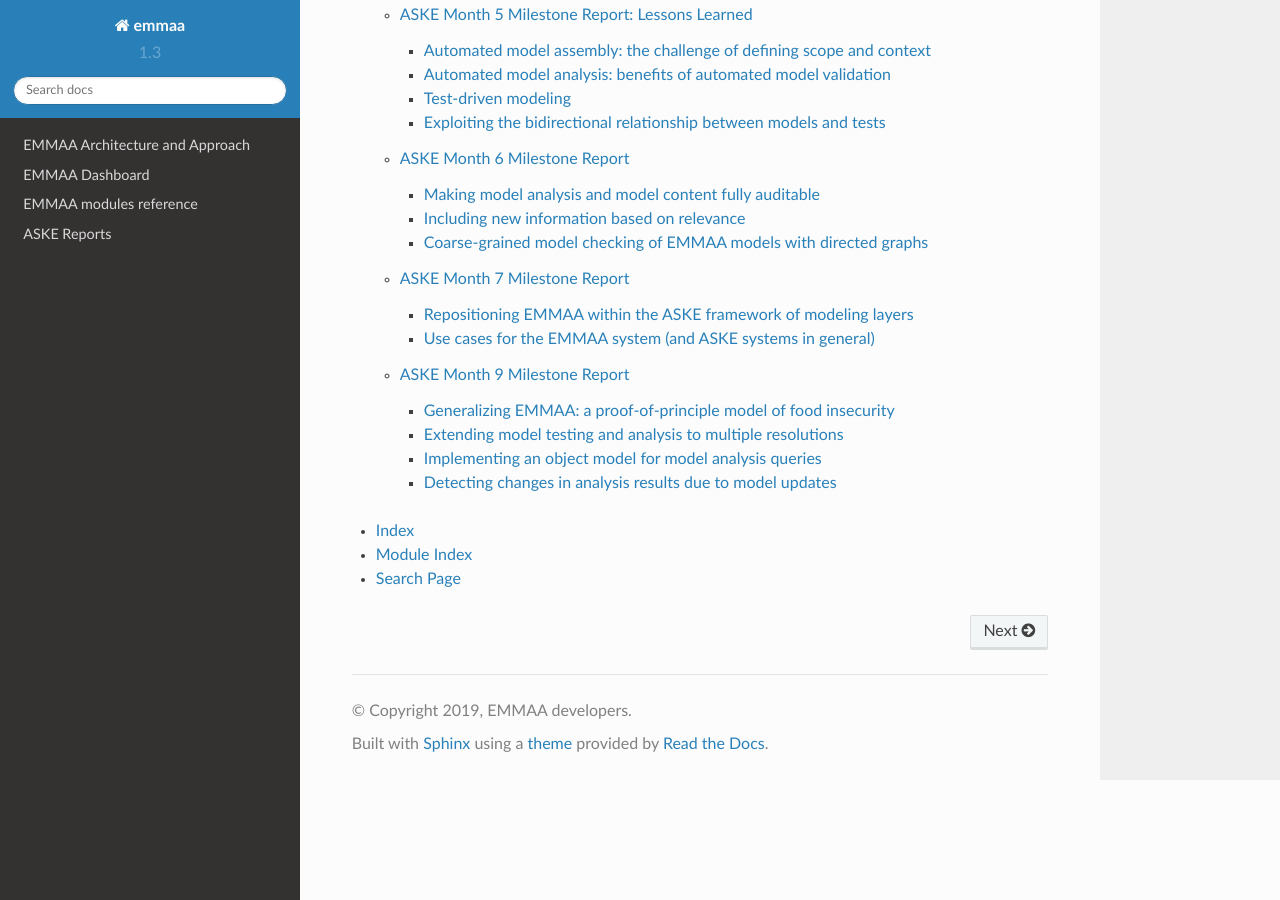
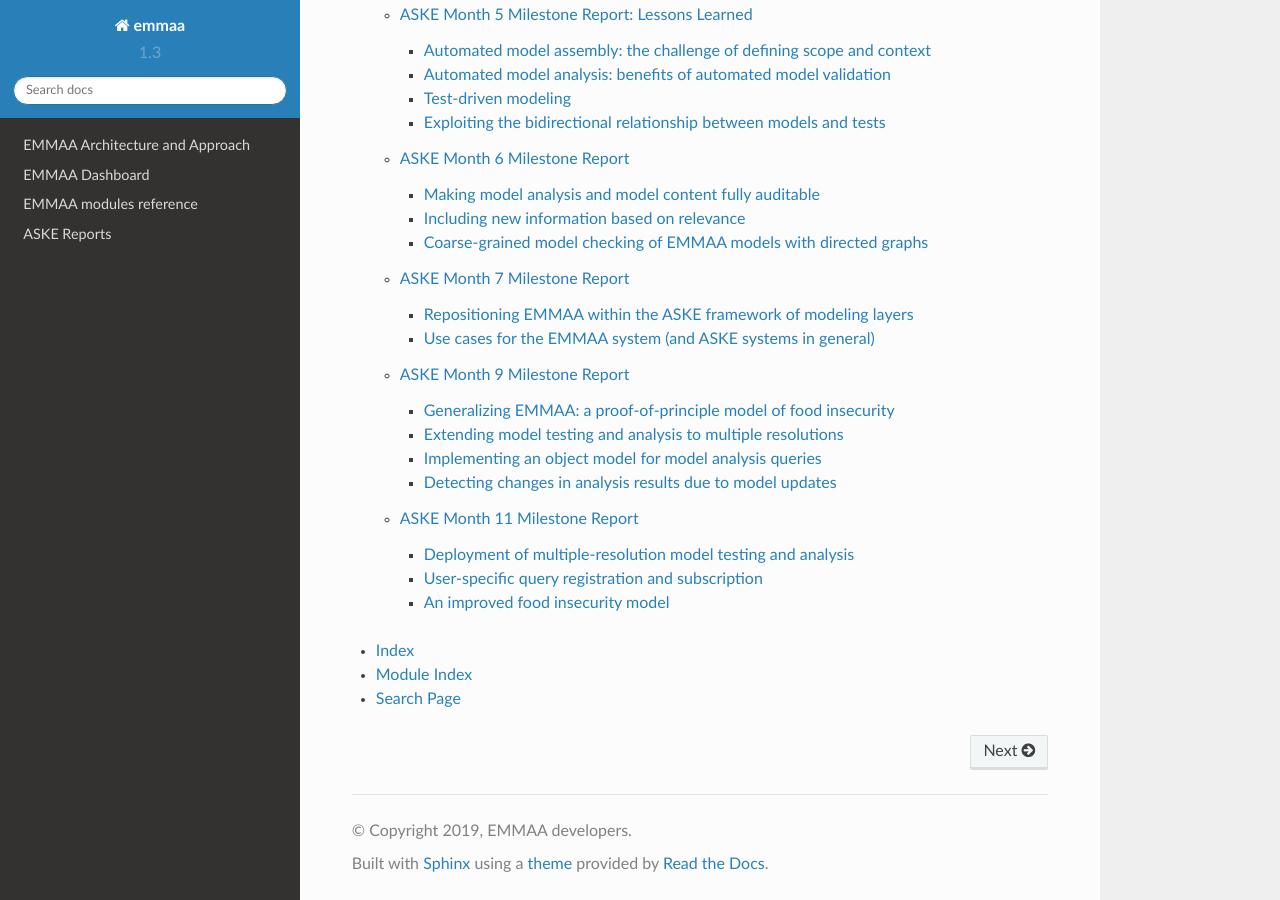
Before and after one commit to gyorilab/emmaa, a Sphinx documentation site: the page built from doc/index.rst, in a window 1280 px wide and 900 px high, scrolled down 1953 px. Built offline with Sphinx 7.4.7 and the Read the Docs theme 2.0.0, drawn with Linux system fonts in a browser that asks for light colours.

Commit message:
Add section on food insecurity model and fix headings

```diff
--- a/doc/reports/index.rst
+++ b/doc/reports/index.rst
@@ -13,3 +13,4 @@
    month6_report
    month7_report
    month9_report
+   month11_report
--- a/doc/reports/month11_report.rst
+++ b/doc/reports/month11_report.rst
@@ -1,5 +1,5 @@
-ASKE Month 9 Milestone Report
-=============================
+ASKE Month 11 Milestone Report
+==============================
 
 Deployment of multiple-resolution model testing and analysis
 ------------------------------------------------------------
@@ -50,3 +50,18 @@
 the inclusion of these discoveries result in meaningful changes in
 the context of prior knowledge (i.e., a model) with respect to a
 scientific question.
+
+An improved food insecurity model
+---------------------------------
+This month we migrated the food insecurity model to use the new World Modelers
+ontology (https://github.com/WorldModelers/Ontologies), and expanded its
+set of search terms. This significantly increased the models' size and the
+granularity of concepts over which it represents causal influences:
+
+.. image:: ../_static/images/food_insec_model_size.png
+
+Below is a snapshot of the network view of the model on NDEx
+(https://ndexbio.org/#/network/478a3ed6-b3b7-11e9-8bb4-0ac135e8bacf)
+as of 9/27/2019:
+
+.. image:: ../_static/images/food_insec_model_ndex.png
```
